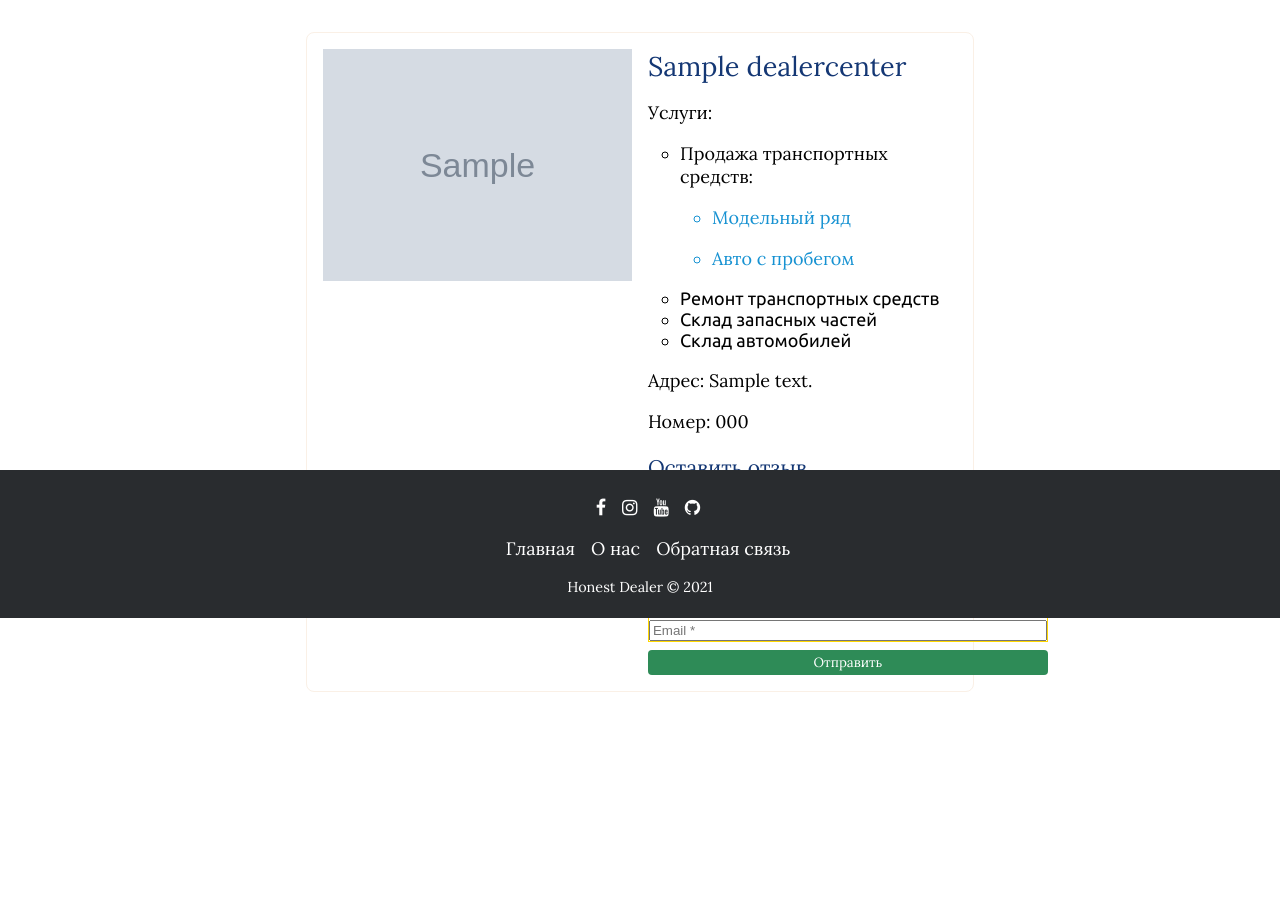
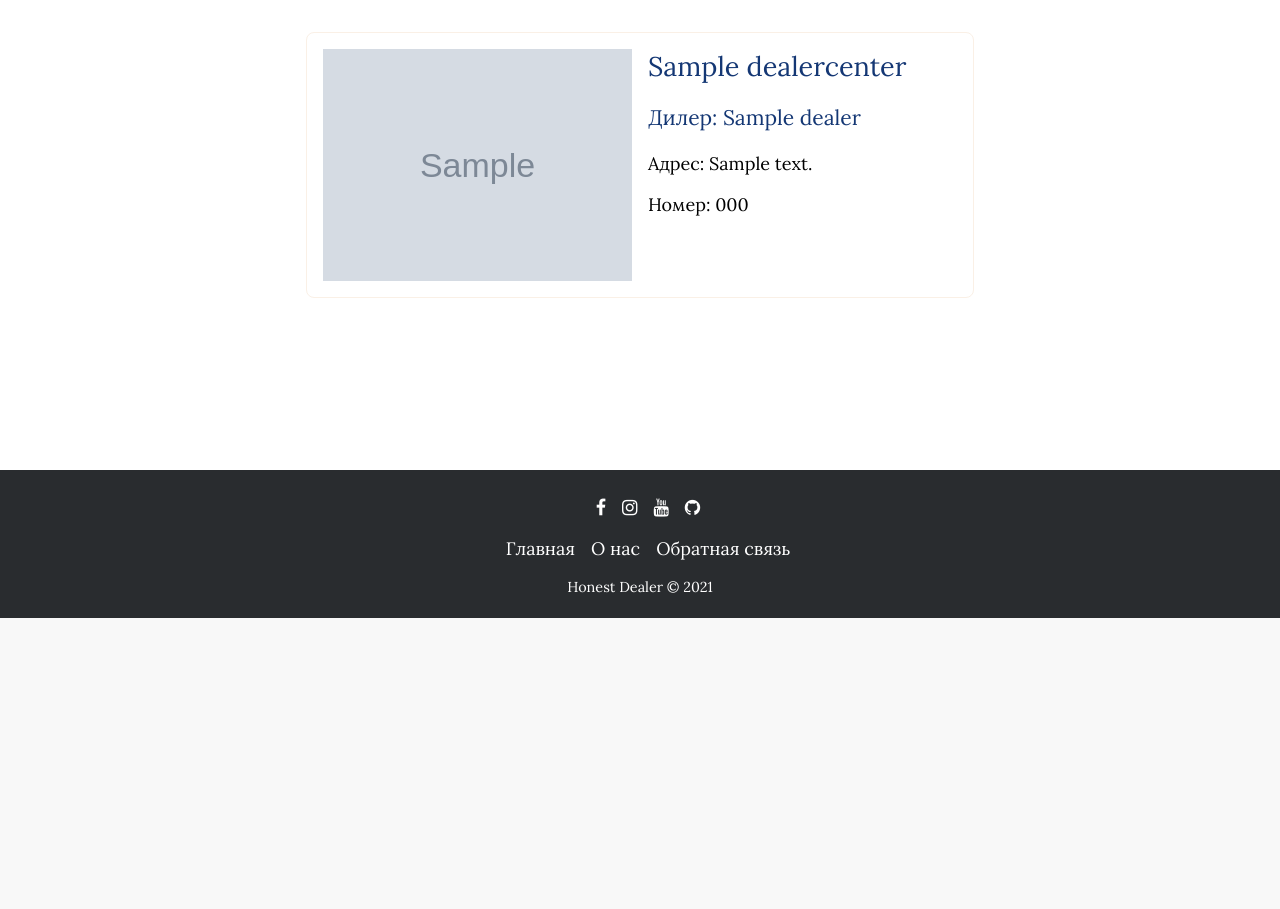
Before and after one commit to viktornikolaev1995/dealer, a Django app: page /dealer_and_dealer_centers/ in a window 1280 px wide. Shown: the part 182-1091 px from the top of the page. After the commit the page ends 800 px from the top, so only its background shows below. Run offline with Django 3.2, Linux system fonts and the light colour scheme; tables that the repository leaves empty hold one stand-in row (values such as "Sample post"); grey boxes marked "Sample" are stand-in pictures; some libraries are stand-ins or nearby versions.

Commit message:
Добавление DetailView для дилерского центра

```diff
--- a/dealer/dealers_and_dealer_centers/static/dealers_and_dealer_centers/css/base.css
+++ b/dealer/dealers_and_dealer_centers/static/dealers_and_dealer_centers/css/base.css
@@ -77,7 +77,7 @@ h2 {
 }
 
 a {
-	color: #1792d2;
+	color: #2F4F4F;/*#1792d2;*/
 	text-decoration: none;
 }
 
--- a/dealer/dealers_and_dealer_centers/templates/dealers_and_dealer_centers/dealer_centers_list.html
+++ b/dealer/dealers_and_dealer_centers/templates/dealers_and_dealer_centers/dealer_centers_list.html
@@ -5,63 +5,12 @@
 {% url 'vehicles_with_mileage_at_dealer_center' dealer_center.slug as vehicles_with_mileage_at_dealer_center_url %}
 <article class="dealer-center">
     <div class="dealer-center-main">
-        <h2>{{ dealer_center.name }}</h2>
-        <p>Услуги:
-        <ul>
-            {% if dealer_center.vehicle_sale %}
-            <li><p>Продажа транспортных средств:
-                <ul>
-                    {% if new_vehicles_at_dealer_center_url %}
-                        <a href="{{ new_vehicles_at_dealer_center_url }}" class="article-read-more">
-                            <li><p>Модельный ряд</p></li>
-                        </a>
-                    {% else %}
-                        <a href="{{ new_vehicles_at_dealer_center_url }}" class="article-read-more" onclick="return false;">
-                            <li><p>Модельный ряд</p></li>
-                        </a>
-                    {% endif %}
-                    {% if vehicles_with_mileage_at_dealer_center_url %}
-                        <a href="{{ vehicles_with_mileage_at_dealer_center_url }}" class="article-read-more">
-                        <li><p>Авто с пробегом</p></li>
-                        </a>
-                    {% else %}
-                        <a href="{{ vehicles_with_mileage_at_dealer_center_url }}" class="article-read-more" onclick="return false;">
-                        <li><p>Авто с пробегом</p></li>
-                        </a>
-                    {% endif %}
-                </ul>
-                </p>
-            </li>
-            {% endif %}
-            {% if dealer_center.vehicle_repair %}
-            <li>Ремонт транспортных средств</li>
-            {% endif %}
-            {% if dealer_center.composition_of_spare_parts %}
-            <li>Склад запасных частей</li>
-            {% endif %}
-            {% if dealer_center.car_warehouse %}
-            <li>Склад автомобилей</li>
-            {% endif %}
-        </ul>
-        </p>
+        <a href="{% url 'dealer_center' dealer_center.slug %}"><h2>{{ dealer_center.name }}</h2></a>
+        {% for dealer in dealer_center.dealer_centers.all %}
+            <h3>Дилер: {{ dealer.name }}</h3>
+        {% endfor %}
         <p>Адрес: {{ dealer_center.address }}</p>
         <p>Номер: {{ dealer_center.telephone_number }}</p>
-        <h3 class="form-title">Оставить отзыв</h3>
-        <form action="{% url 'add_review' dealer_center.id %}" method="post">
-            {% csrf_token %}
-            <div class="form">
-            <div class="form-content">
-                <input type="text" name="name" placeholder="Имя *" required="">
-            </div>
-            <div class="form-content">
-                <textarea name="text" rows="5" placeholder="Текст *" required=""></textarea>
-            </div>
-            <div class="form-content">
-                <input type="email" name="email" placeholder="Email *" required="">
-            </div>
-            <button type="submit" class="form-bttn">Отправить</button>
-            </div>
-        </form>
     </div>
     <div class="dealer-center-secondary">
         {% if dealer_center.image %}
--- a/dealer/dealers_and_dealer_centers/templates/dealers_and_dealer_centers/dealers_list.html
+++ b/dealer/dealers_and_dealer_centers/templates/dealers_and_dealer_centers/dealers_list.html
@@ -7,7 +7,7 @@
             <p>{{ dealer.description }}</p>
             <ul>Дилерские центры:
                 {% for dealer_center in dealer.car_saloons.all %}
-                <li>{{dealer_center.name}}</li>
+                <a href="{% url 'dealer_center' dealer_center.slug %}"><li>{{dealer_center.name}}</li></a>
                 {% endfor %}
             </ul>
         </div>
--- a/dealer/dealers_and_dealer_centers/urls.py
+++ b/dealer/dealers_and_dealer_centers/urls.py
@@ -7,6 +7,7 @@ from .views import (
     VehicleNewAtDealerCenterList,
     VehicleWithMileageAtDealerCenterList,
     VehicleWithMileageAtDealerCenterDetail,
+    DealerCenterDetail,
     AddDealerCenterReview,
 )
 
@@ -21,6 +22,7 @@ urlpatterns = [
             name='vehicles_with_mileage_at_dealer_center'),
     re_path(r'^vehicles_with_mileage/(?P<slug>[\D-]+)/(?P<slug1>\D+-\w+-\D+-\d{4}-\d{6})/$',
             VehicleWithMileageAtDealerCenterDetail.as_view(), name='vehicle_with_mileage_at_dealer_center'),
-    path('add_review/<int:pk>/', AddDealerCenterReview.as_view(), name='add_review')
+    path('dealer_and_dealer_centers/<slug:slug>/', DealerCenterDetail.as_view(), name='dealer_center'),
+    re_path(r'^add_review/(?P<int>\d+)/$', AddDealerCenterReview.as_view(), name='add_review')
 
 ]
--- a/dealer/dealers_and_dealer_centers/views.py
+++ b/dealer/dealers_and_dealer_centers/views.py
@@ -82,6 +82,14 @@ class VehicleWithMileageAtDealerCenterList(VehicleWithMileageList):
             return obj
         raise Http404
 
+class DealerCenterDetail(DetailView):
+    model = DealerCenter
+    template_name = 'dealers_and_dealer_centers/dealer_center_detail.html'
+    context_object_name = 'dealer_center'
+    slug_field = 'slug'
+    slug_url_kwarg = 'slug'
+
+
 class VehicleWithMileageAtDealerCenterDetail(DetailView):
     model = Vehicle
     template_name = 'dealers_and_dealer_centers/vehicle_detail.html'
```
Also changed, not shown: dealer/dealers_and_dealer_centers/templates/dealers_and_dealer_centers/dealer_center_detail.html (+73 -10 lines).
